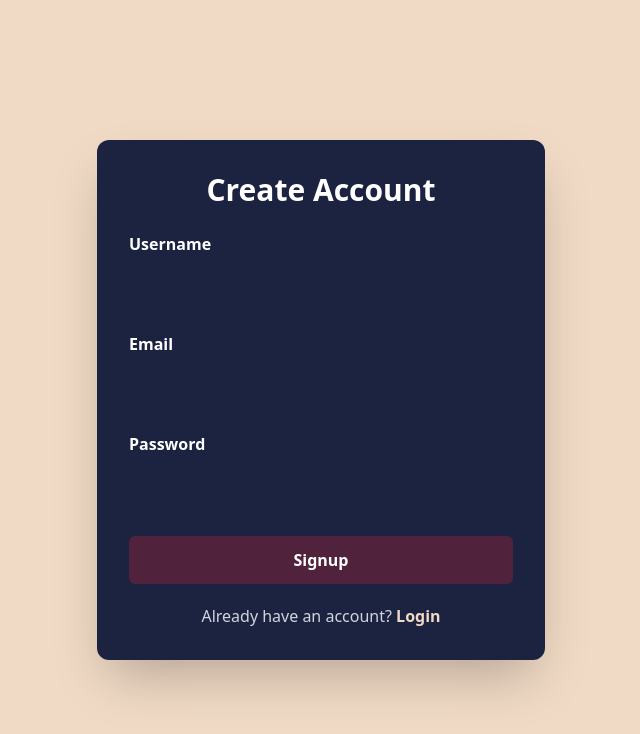
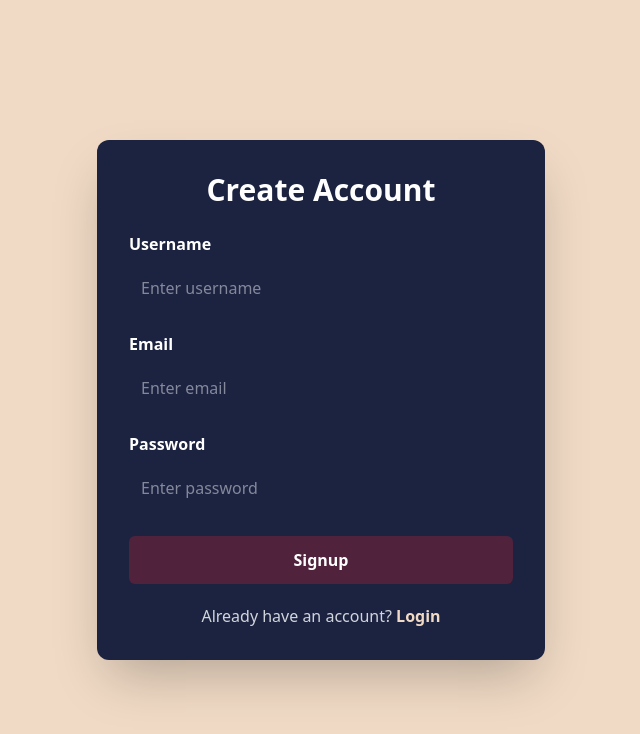
Before and after one commit to amruta7974/mern-todo-app, a React app in the folder frontend/: page /signup in a window 1280 px wide. Shown: the top 734 px of the page, without its empty margins (319-959 px from the left). Built offline with nearby package versions, Linux system fonts and the light colour scheme; no server answers; the HTML template or start-up script is replaced by a standard one.

Commit message:
Improve UI text colour

```diff
--- a/frontend/src/components/Home.jsx
+++ b/frontend/src/components/Home.jsx
@@ -90,7 +90,7 @@ function Home() {
   const remainingTodos = todos.filter((todo) => !todo.completed).length;
 
   return (
-    <div className="min-h-screen flex items-center justify-center bg-[#F0DAC5] px-4">
+    <div className="min-h-screen flex items-center justify-center bg-[#debfa2] px-4">
       <div className="w-full max-w-xl bg-[#1C2340] text-white rounded-xl shadow-2xl p-8">
         <h1 className="text-3xl font-bold text-center mb-6">My Todo List</h1>
 
@@ -101,7 +101,7 @@ function Home() {
             value={newTodo}
             onChange={(e) => setNewTodo(e.target.value)}
             onKeyDown={(e) => e.key === "Enter" && todoCreate()}
-            className="flex-grow p-3 rounded-l-md text-[#1C2340] focus:outline-none"
+            className="flex-grow p-3 rounded-l-md text-[#ebedf6] focus:outline-none"
           />
 
           <button
@@ -128,7 +128,7 @@ function Home() {
             {todos.map((todo, index) => (
               <li
                 key={todo._id || index}
-                className="flex items-center justify-between p-3 bg-[#F0DAC5] text-[#1C2340] rounded-md shadow-sm"
+                className="flex items-center justify-between p-3 bg-[#F0DAC5] text-[#ebedf6] rounded-md shadow-sm"
               >
                 <div className="flex items-center">
                   <input
--- a/frontend/src/components/Login.jsx
+++ b/frontend/src/components/Login.jsx
@@ -66,7 +66,7 @@ return (
             value={email}
             onChange={(e) => setEmail(e.target.value)}
             placeholder="Enter your email"
-            className="w-full p-3 rounded-md text-[#1C2340] focus:outline-none"
+            className="w-full p-3 rounded-md text-[#ebedf6] focus:outline-none"
           />
         </div>
 
@@ -78,7 +78,7 @@ return (
             value={password}
             onChange={(e) => setPassword(e.target.value)}
             placeholder="Enter your password"
-            className="w-full p-3 rounded-md text-[#1C2340] focus:outline-none"
+            className="w-full p-3 rounded-md text-[#ebedf6] focus:outline-none"
           />
         </div>
 
--- a/frontend/src/components/Signup.jsx
+++ b/frontend/src/components/Signup.jsx
@@ -65,7 +65,7 @@ return (
             value={username}
             onChange={(e) => setUserName(e.target.value)}
             placeholder="Enter username"
-            className="w-full p-3 rounded-md text-[#1C2340] focus:outline-none"
+            className="w-full p-3 rounded-md text-[#ebedf6] focus:outline-none"
           />
         </div>
 
@@ -79,7 +79,7 @@ return (
             value={email}
             onChange={(e) => setEmail(e.target.value)}
             placeholder="Enter email"
-            className="w-full p-3 rounded-md text-[#1C2340] focus:outline-none"
+            className="w-full p-3 rounded-md text-[#ebedf6] focus:outline-none"
           />
         </div>
 
@@ -93,7 +93,7 @@ return (
             value={password}
             onChange={(e) => setPassword(e.target.value)}
             placeholder="Enter password"
-            className="w-full p-3 rounded-md text-[#1C2340] focus:outline-none"
+            className="w-full p-3 rounded-md text-[#ebedf6] focus:outline-none"
           />
         </div>
 
```
